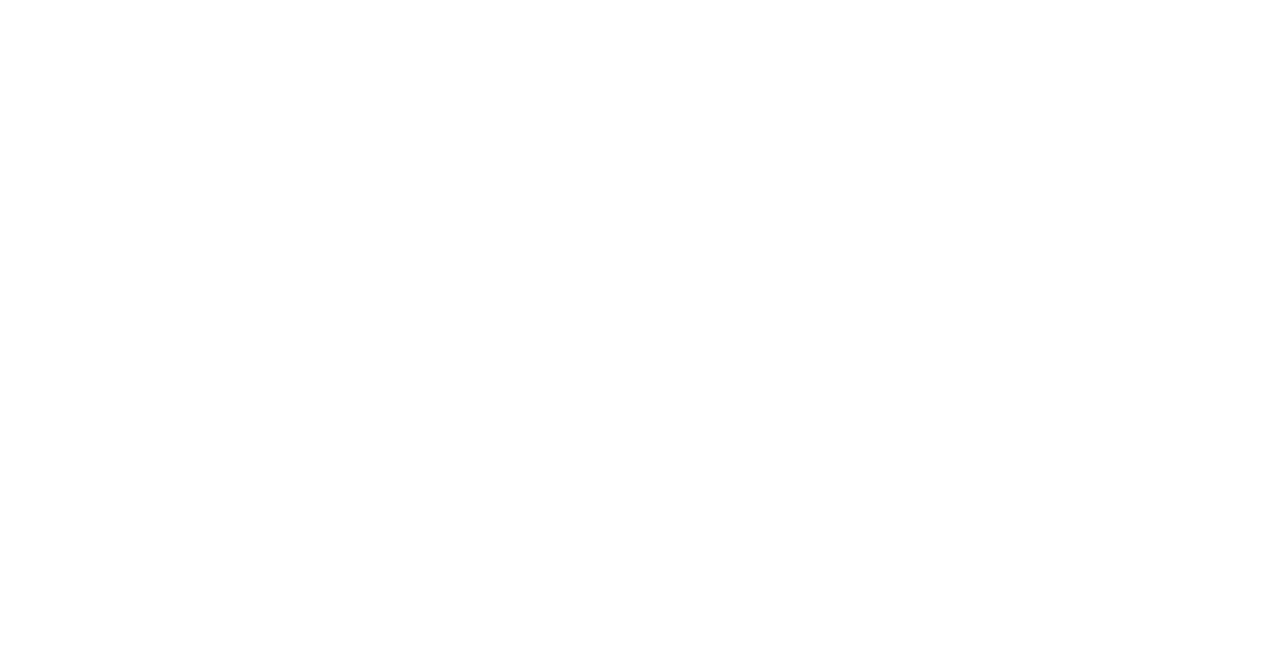
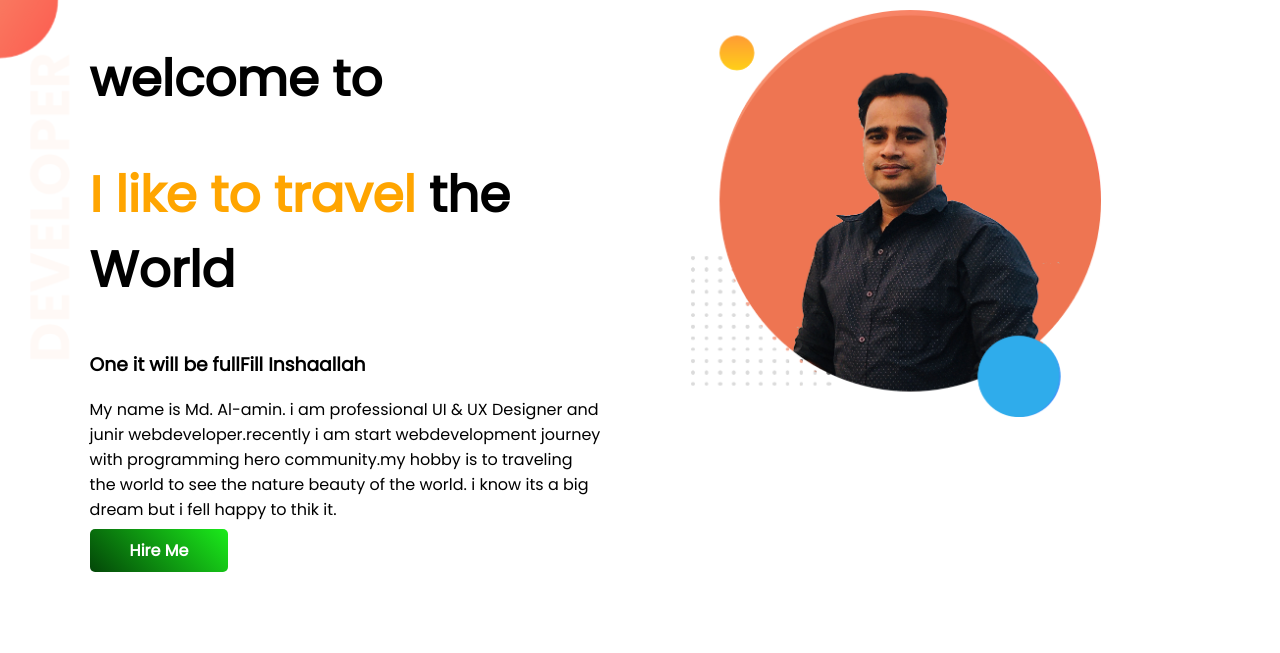
Before and after one commit to alamin94/Developer_portfolio, a plain HTML site: page index.html in a window 1280 px wide. Drawn offline with Linux system fonts and the light colour scheme.

Commit message:
top banner adde

```diff
--- a/index.html
+++ b/index.html
@@ -1,13 +1,33 @@
 <!DOCTYPE html>
 <html lang="en">
+
 <head>
     <meta charset="UTF-8">
     <meta http-equiv="X-UA-Compatible" content="IE=edge">
     <meta name="viewport" content="width=device-width, initial-scale=1.0">
-    <title>Developer_portfolio</title>
+    <title>My_portfolio</title>
+    <link href="https://fonts.googleapis.com/css?family=Poppins&display=swap" rel="stylesheet">
     <link rel="stylesheet" href="style.css">
 </head>
+
 <body>
+    <section class="Banner_top">
+        <div class="half-width">
+            <h1>welcome to</h1>
+            <h1> <Span class="text_color">I like to travel</Span> the World</h1>
+            <h3>One it will be fullFill Inshaallah</h3>
+            <p>My name is Md. Al-amin. i am professional UI & UX Designer and junir webdeveloper.recently i am start
+                webdevelopment journey with
+                programming hero community.my hobby is to traveling the world to see the nature beauty of the world. i
+                know its a big dream but i fell happy to thik it.</p>
+            <a class="anchor_button" target="_blank" href="https://www.linkedin.com/in/alamin-islam-554b6510b/">Hire
+                Me</a>
+        </div>
+        <div class="half-width">
+            <img src="images/alamin.png" alt="">
+        </div>
+    </section>
 
 </body>
+
 </html>
--- a/style.css
+++ b/style.css
@@ -0,0 +1,40 @@
+body{
+    margin: 0;
+    font-family: 'Poppins', sans-serif;
+}
+section{
+    display: flex;
+    height: 500px;
+    padding-bottom: 150px;
+}
+.Banner_top{
+    background-image: url("images/top-banner.png");
+    background-repeat: no-repeat;
+}
+.top-banner{
+
+}
+.half-width{
+    width:40%;
+    float: left;
+    margin-left: 5%;
+    padding-left: 2%;
+}
+.half-width img{
+    padding-top: 10px;
+    width: 80%;
+}
+.anchor_button{
+    text-decoration: none;
+    background: linear-gradient(45deg, rgb(3, 70, 8), rgb(27, 235, 27));
+    padding: 10px 40px;
+    border-radius: 5px;
+    color: white;
+    font-weight: 700;
+}
+h1{
+    font-size: 50px;
+}
+h1 span{
+    color: orange;
+}
```
Also changed, not shown: images/alamin-2.png (added), images/alamin.png (added), 1 other file.
